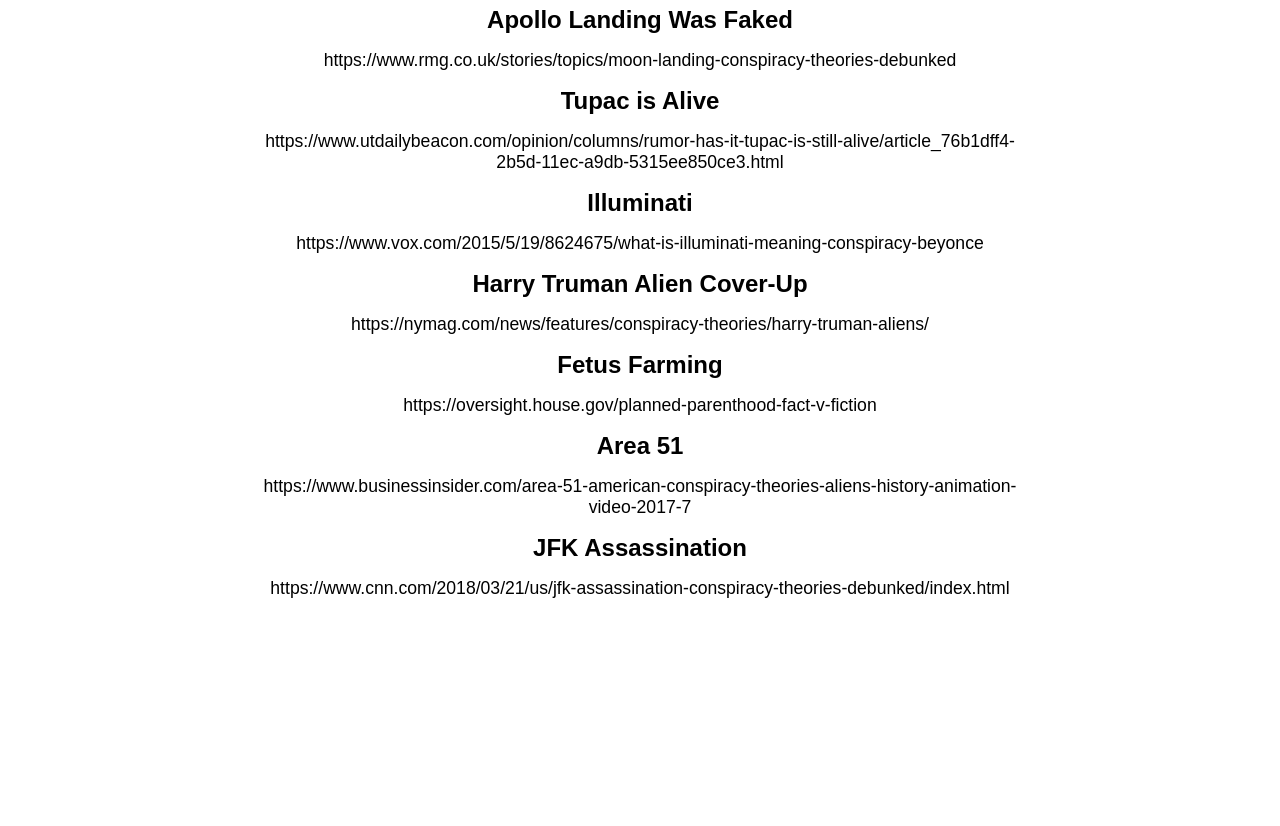
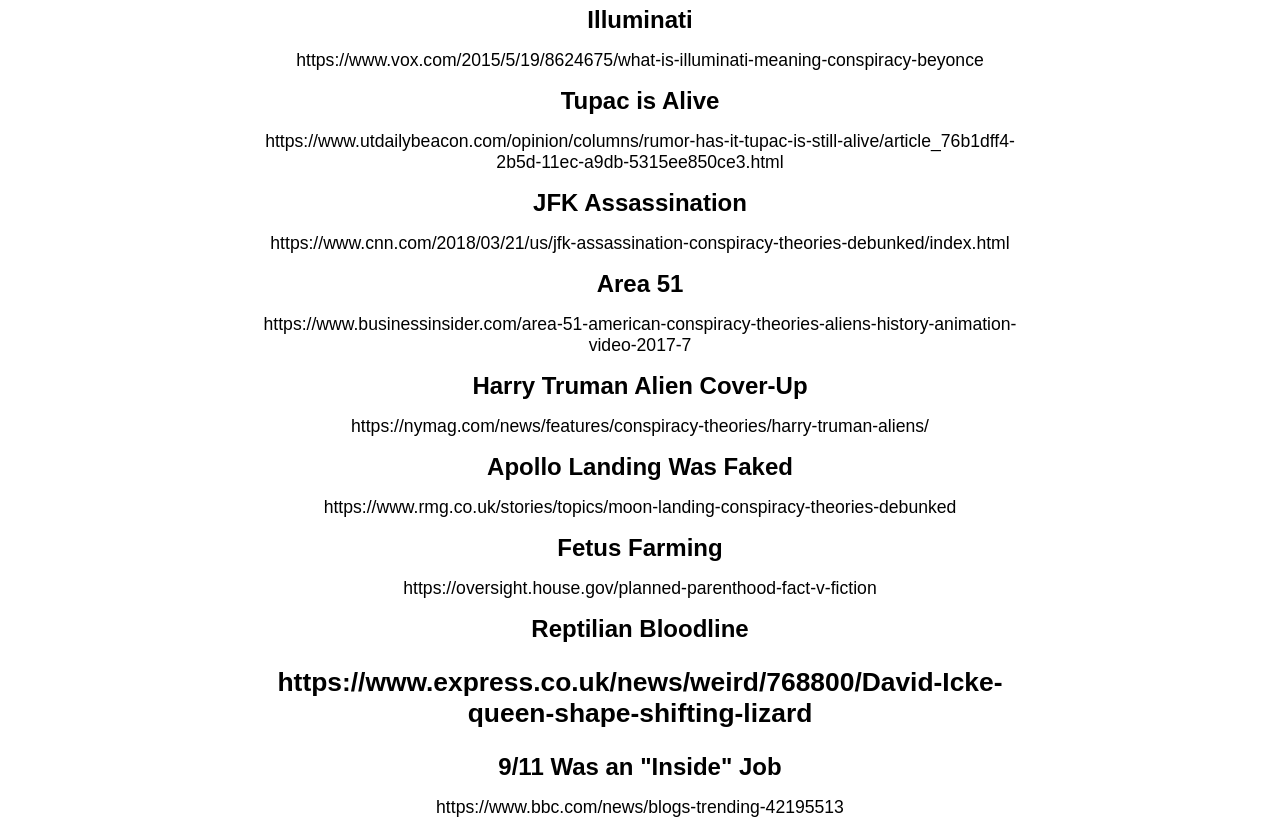
Before and after one commit to SemharGezai/Experiment1, a plain HTML site: page resources.html in a window 1280 px wide. Shown: the part 802-1628 px from the top of the page. Before the commit the page ends 1409 px from the top, so only its background shows below. Drawn offline with Linux system fonts and the light colour scheme.

Commit message:
<commit_message>

```diff
--- a/resources.html
+++ b/resources.html
@@ -26,26 +26,33 @@
             <div id="conspiracies">
             <body id="page">
 
-<h2> Apollo Landing Was Faked </h2>
-        <p> https://www.rmg.co.uk/stories/topics/moon-landing-conspiracy-theories-debunked
+<h2>Illuminati </h2>
+        <p> https://www.vox.com/2015/5/19/8624675/what-is-illuminati-meaning-conspiracy-beyonce
 
         </p>
-
 
 <h2>Tupac is Alive </h2>
         <p> https://www.utdailybeacon.com/opinion/columns/rumor-has-it-tupac-is-still-alive/article_76b1dff4-2b5d-11ec-a9db-5315ee850ce3.html
 
         </p>
 
+ <h2>JFK Assassination</h2>
+        <p>
+            https://www.cnn.com/2018/03/21/us/jfk-assassination-conspiracy-theories-debunked/index.html
+        </p>
 
-<h2>Illuminati </h2>
-        <p> https://www.vox.com/2015/5/19/8624675/what-is-illuminati-meaning-conspiracy-beyonce
+<h2>Area 51</h2>
+        <p>https://www.businessinsider.com/area-51-american-conspiracy-theories-aliens-history-animation-video-2017-7
 
         </p>
 
-
 <h2>Harry Truman Alien Cover-Up</h2>
         <p> https://nymag.com/news/features/conspiracy-theories/harry-truman-aliens/
+
+        </p>
+
+<h2> Apollo Landing Was Faked </h2>
+        <p> https://www.rmg.co.uk/stories/topics/moon-landing-conspiracy-theories-debunked
 
         </p>
 
@@ -53,14 +60,16 @@
         <p>https://oversight.house.gov/planned-parenthood-fact-v-fiction
 
         </p>
-<h2>Area 51</h2>
-        <p>https://www.businessinsider.com/area-51-american-conspiracy-theories-aliens-history-animation-video-2017-7
+<h2>Reptilian Bloodline<h2>
+        <p>https://www.express.co.uk/news/weird/768800/David-Icke-queen-shape-shifting-lizard
 
         </p>
-        <h2>JFK Assassination</h2>
-        <p>
-            https://www.cnn.com/2018/03/21/us/jfk-assassination-conspiracy-theories-debunked/index.html
+<h2>9/11 Was an "Inside" Job</h2>
+        <p>https://www.bbc.com/news/blogs-trending-42195513
+
         </p>
+
+
     </div>
 </main>
 </body>
```
